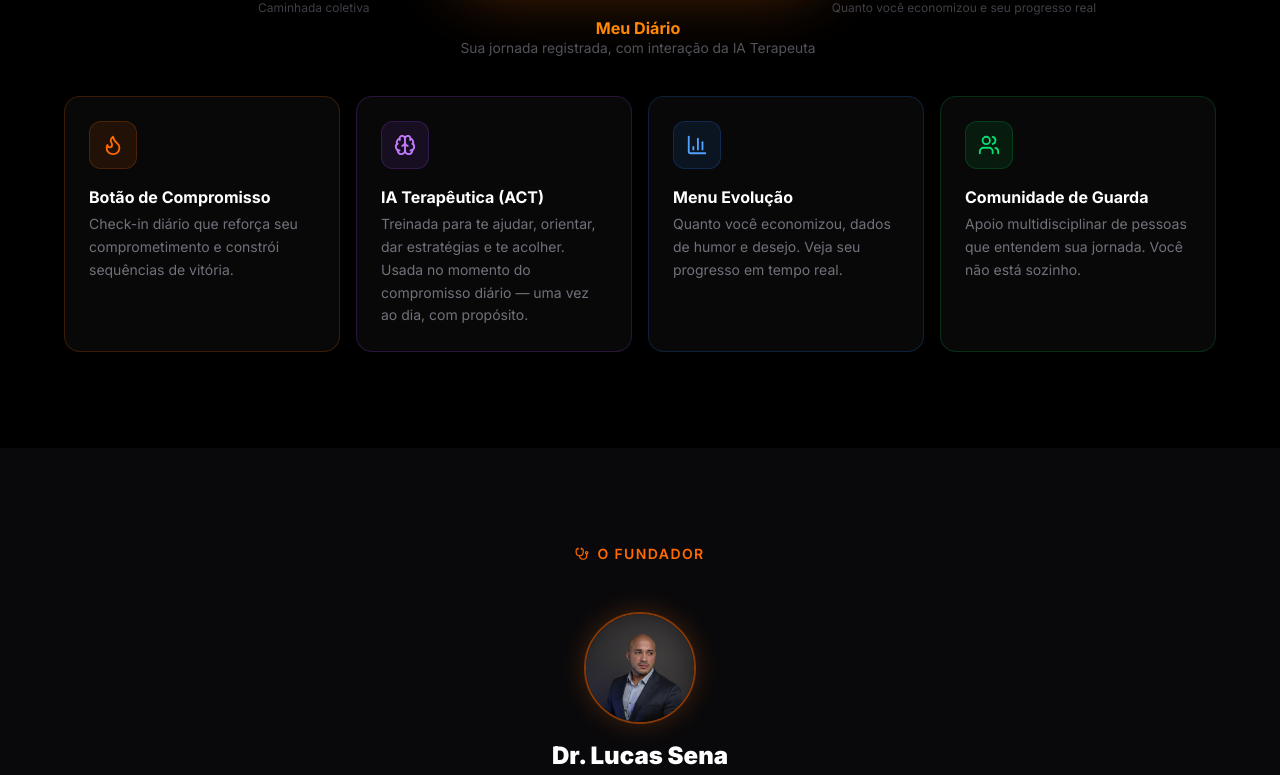
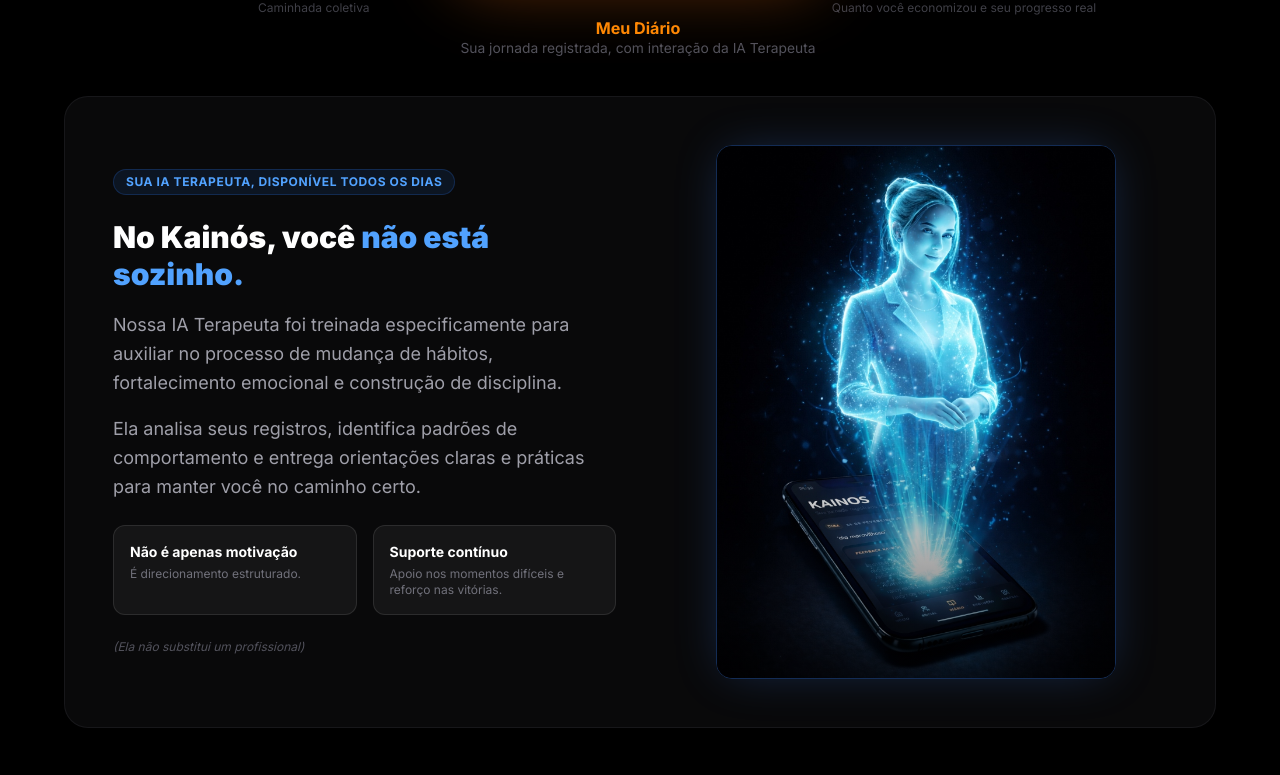
Before and after one commit to senahoux/kainos-landing, a React (Vite) app: page / in a window 1280 px wide. Shown: the part 3445-4220 px from the top of the page. Built offline with nearby package versions, Linux system fonts and the light colour scheme; no server answers.

Commit message:
feat: add detailed AI Therapist section and reorder founder section

```diff
--- a/src/App.tsx
+++ b/src/App.tsx
@@ -22,9 +22,9 @@
         <DiagnosisSection />
         <BridgeSection />
         <SolutionSection />
-        <FounderSection />
         <PriceOfAddictionSection />
         <PricingSection />
+        <FounderSection />
         <FAQSection />
       </main>
       <Footer />
--- a/src/components/SolutionSection.tsx
+++ b/src/components/SolutionSection.tsx
@@ -133,6 +133,57 @@
                     })}
                 </div>
 
+                {/* AI Therapist Highlight */}
+                <div className="grid grid-cols-1 md:grid-cols-2 gap-12 items-center bg-zinc-900/40 border border-zinc-800/50 rounded-3xl p-8 md:p-12 relative overflow-hidden">
+                    {/* Background glow */}
+                    <div className="absolute top-1/2 left-1/2 -translate-x-1/2 -translate-y-1/2 w-full h-full -z-10 blur-[120px] opacity-20 bg-blue-500/30" />
+
+                    <div className="flex flex-col gap-6 order-2 md:order-1">
+                        <div className="inline-flex items-center gap-2 px-3 py-1 rounded-full bg-blue-500/10 border border-blue-500/20 text-blue-400 text-xs font-bold uppercase tracking-wider w-fit">
+                            Sua IA Terapeuta, disponível todos os dias
+                        </div>
+
+                        <div className="flex flex-col gap-4">
+                            <h3 className="text-2xl sm:text-3xl font-black text-white leading-tight">
+                                No Kainós, você <span className="text-blue-400">não está sozinho.</span>
+                            </h3>
+                            <p className="text-zinc-400 text-base sm:text-lg leading-relaxed">
+                                Nossa IA Terapeuta foi treinada especificamente para auxiliar no processo de mudança de hábitos, fortalecimento emocional e construção de disciplina.
+                            </p>
+                            <p className="text-zinc-400 text-base sm:text-lg leading-relaxed">
+                                Ela analisa seus registros, identifica padrões de comportamento e entrega orientações claras e práticas para manter você no caminho certo.
+                            </p>
+                        </div>
+
+                        <div className="grid grid-cols-1 sm:grid-cols-2 gap-4">
+                            <div className="p-4 rounded-xl bg-white/5 border border-white/10">
+                                <p className="text-white font-bold text-sm mb-1">Não é apenas motivação</p>
+                                <p className="text-zinc-500 text-xs">É direcionamento estruturado.</p>
+                            </div>
+                            <div className="p-4 rounded-xl bg-white/5 border border-white/10">
+                                <p className="text-white font-bold text-sm mb-1">Suporte contínuo</p>
+                                <p className="text-zinc-500 text-xs">Apoio nos momentos difíceis e reforço nas vitórias.</p>
+                            </div>
+                        </div>
+
+                        <p className="text-zinc-600 text-[10px] sm:text-xs italic">
+                            (Ela não substitui um profissional)
+                        </p>
+                    </div>
+
+                    <div className="order-1 md:order-2 relative group">
+                        {/* Image container with glow */}
+                        <div className="relative rounded-2xl overflow-hidden aspect-[3/4] max-w-[400px] mx-auto border border-blue-500/30 shadow-[0_0_50px_-10px_rgba(59,130,246,0.3)]">
+                            <img
+                                src="/ia-terapeuta.jpg"
+                                alt="IA Terapeuta Kainós"
+                                className="w-full h-full object-cover transition-transform duration-700 group-hover:scale-105"
+                            />
+                            <div className="absolute inset-0 bg-gradient-to-t from-black/60 via-transparent to-transparent" />
+                        </div>
+                    </div>
+                </div>
+
                 {/* Feature cards */}
                 <div className="grid grid-cols-1 sm:grid-cols-2 lg:grid-cols-4 gap-4">
                     {features.map((f) => {
```
Also changed, not shown: public/ia-terapeuta.jpg (added).
